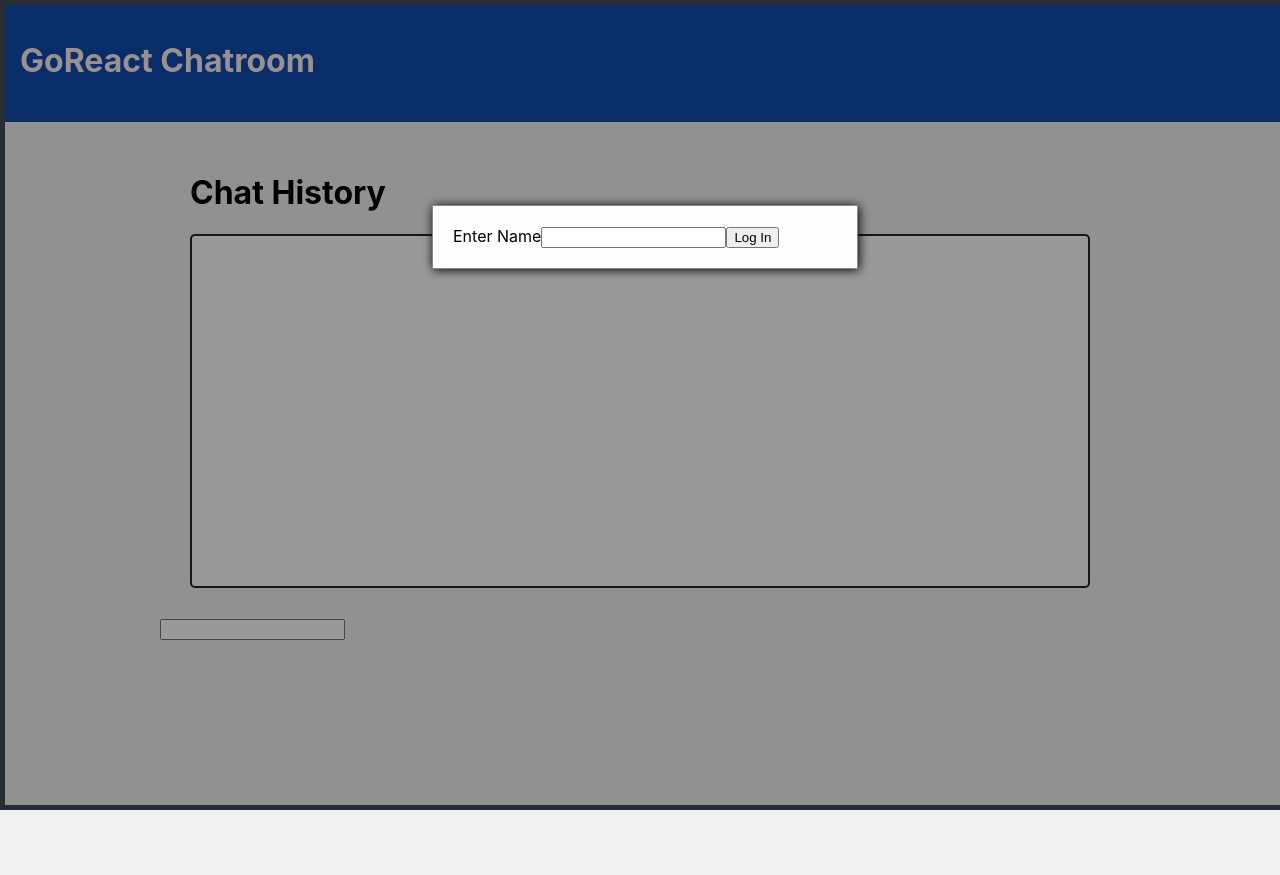
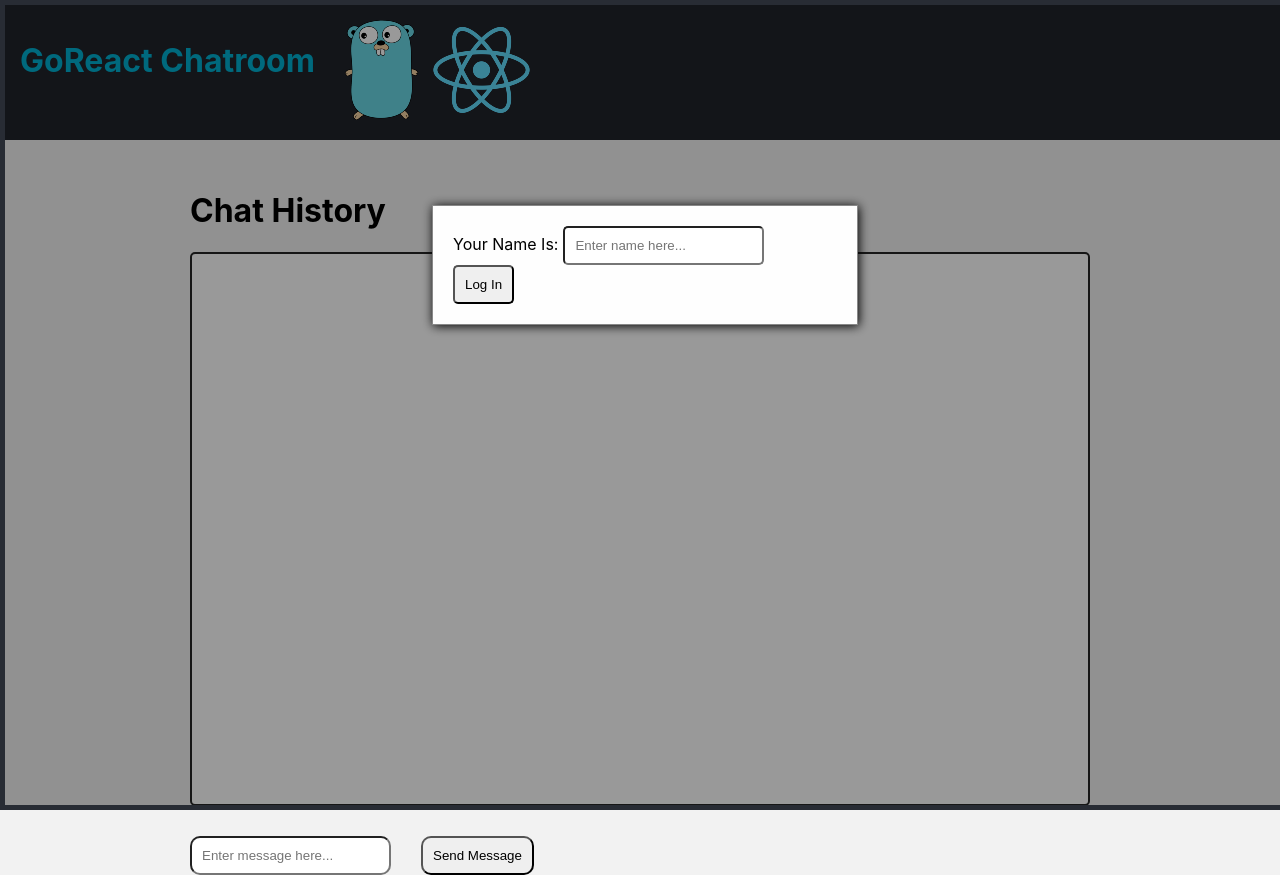
Before and after one commit to jjohnston55/GoReact-Chat, a React (Create React App) app in the folder frontend/: page / in a window 1280 px wide. Before the commit the page ends 800 px from the top, so only its background shows below. Built offline with nearby package versions, Linux system fonts and the light colour scheme.

Commit message:
Improved look of app and fixed some bugs

```diff
--- a/frontend/src/App.css
+++ b/frontend/src/App.css
@@ -14,7 +14,8 @@
 	background-color: rgb(0,0,0); /* Fallback color */
 	background-color: rgba(0,0,0,0.4); /* Black w/ opacity */
 }
-.modal > .modalContent {
+
+.modalContent {
 	background-color: #fefefe;
 	margin: 25vh auto; /* 15% from the top and centered */
 	padding: 20px;
@@ -22,3 +23,13 @@
 	box-shadow: 1px 1px 10px #000000;
 	width: 30%;
 }
+
+.modalContent > label {
+	margin-right: 5px;
+}
+
+input#name, .modalContent > button {
+	margin-right: 20px;
+	padding: 10px;
+	border-radius: 5px;
+}
--- a/frontend/src/App.js
+++ b/frontend/src/App.js
@@ -59,8 +59,10 @@ function App() {
 	}
 
 	const logIn = () => {
-		setLoggedIn(true)
-		setUsername(document.getElementById('name').value)
+		if (document.getElementById('name').value.trim() != '') {
+			setLoggedIn(true)
+			setUsername(document.getElementById('name').value)
+		}
 	}
 
 	return (
@@ -68,8 +70,8 @@ function App() {
 			{ !loggedIn &&
 				<div className='modal'>
 					<div className='modalContent'>
-						<label htmlFor='name'>Enter Name</label>
-						<input id='name' type='text' onKeyDown={typeName} />
+						<label htmlFor='name'>Your Name Is:</label>
+						<input id='name' type='text' onKeyDown={typeName} placeholder='Enter name here...' />
 						<button onClick={logIn} type='button'>Log In</button>
 					</div>
 				</div>
--- a/frontend/src/components/chatInput/chatInput.jsx
+++ b/frontend/src/components/chatInput/chatInput.jsx
@@ -1,13 +1,25 @@
 import React from 'react'
+import './index.css'
 
 const ChatInput = (props) => {
     const { send } = props
 
-    const keyDown = (evt) => send(evt)
+    const keyDown = (evt) => {
+        if (evt.target.value.trim() != '') {
+            send(evt)
+        }
+    }
+
+    const submit = () => {
+        if (document.getElementById('userMessage').value.trim() != '') {
+            send(document.getElementById('userMessage').value)
+        }
+    }
 
     return (
-        <div className='ChatInput'>
-            <input onKeyDown={keyDown} />
+        <div className='chatInput'>
+            <input id='userMessage' onKeyDown={keyDown} type='text' placeholder='Enter message here...' />
+            <button type='button' onClick={submit}>Send Message</button>
         </div>
     )
 }
--- /dev/null
+++ b/frontend/src/components/chatInput/index.css
@@ -0,0 +1,6 @@
+input#userMessage, .chatInput > button {
+    margin-left: 30px;
+    padding: 10px;
+    min-width: 10%;
+    border-radius: 10px;
+}
--- a/frontend/src/components/header/header.jsx
+++ b/frontend/src/components/header/header.jsx
@@ -5,6 +5,8 @@ const Header = () => {
 	return (
 		<div className='header'>
 			<h1>GoReact Chatroom</h1>
+			<img id='golang' src='./img/gopher.png' alt='gopher.png' title='Golang Gopher' />
+			<img id='react' src='./img/react.png' alt='react.png' />
 		</div>
 	)
 }
--- a/frontend/src/components/header/index.css
+++ b/frontend/src/components/header/index.css
@@ -1,8 +1,19 @@
 .header {
-    background-color: #0e4bad;
+    background-color: #20232a;
     padding: 20px;
+    display: grid;
+    grid-template-columns: 325px 80px 120px auto;
 }
 
 .header > h1 {
-    color: #fff2f2;
+    color: #01AFD0;
+    grid-column: 1 / span 1;
 }
+
+img#golang {
+    grid-column: 2 / span 1;
+}
+
+img#react {
+    grid-column: 3 / span 1;
+}
--- a/frontend/src/components/history/history.jsx
+++ b/frontend/src/components/history/history.jsx
@@ -3,8 +3,10 @@ import Message from './message'
 import './index.css'
 
 const History = (props) => {
+    const me = props.me
+
     const messages = props.chatHistory.map((msg, idx) => (
-        <Message key={idx} message={msg.data} />
+        <Message key={idx} message={msg.data} me={me} />
     ))
 
     return (
--- a/frontend/src/components/history/index.css
+++ b/frontend/src/components/history/index.css
@@ -8,17 +8,17 @@ img#avatar {
 
 .chat {
     padding: 5px;
+    display: grid;
+    grid-template-columns: 50px calc(50% - 50px) calc(50% - 50px) 50px;
 }
 
-.chatText, .chat > img {
-    display: inline;
-    vertical-align: middle;
+.chat > img {
+    grid-column: 1 / span 1;
 }
 
 .chatText {
     min-width: 5%;
-    max-width: 45%;
-    display: inline-block;
+    grid-column: 2 / span 1;
     margin-left: 10px;
 }
 
@@ -30,7 +30,7 @@ img#avatar {
 .messages {
     border: 2px solid #262626;
     border-radius: 5px;
-    height: 300px;
+    height: 500px;
     padding: 25px;
     background-color: #ffffff;
     overflow-y: scroll;
@@ -61,5 +61,33 @@ img#avatar {
     text-align: center;
     color: rgba(160, 160, 160, 120);
     padding-bottom: 10px;
+}
+
+.chatMe {
+    padding: 5px;
+    margin-left: auto;
+    margin-right: 0;
+    display: grid;
+    grid-template-columns: 50px calc(50% - 50px) calc(50% - 50px) 50px;
+}
+
+.chatMe > img {
+    grid-column: 4 / span 1;
 
 }
+
+.chatTextMe {
+    min-width: 5%;
+    max-width: calc(50% - 50px);
+    margin-right: 10px;
+    grid-column: 3 / span 1;
+    justify-self: right;
+}
+
+.chatTextMe > .message {
+    float: right;
+}
+
+.chatMe .user {
+    text-align: end;
+}
--- a/frontend/src/components/history/message.jsx
+++ b/frontend/src/components/history/message.jsx
@@ -2,6 +2,7 @@ import React, { useState } from 'react'
 
 const Message = (props) => {
     const message = JSON.parse(props.message)
+    const me = props.me
 
     const hashCode = s => Math.abs(s.split('').reduce((a,b) => (((a << 5) - a) + b.charCodeAt(0))|0, 0)) % 25
 
@@ -15,6 +16,17 @@ const Message = (props) => {
             )
         case 1: // Message
         default:
+            if (message.user == me) {
+                return (
+                    <div className='chatMe'>
+                        <div className='chatTextMe'>
+                            <div className='message'>{message.body}</div>
+                            <div className='user'>(you)</div>
+                        </div>
+                        <img id='avatar' alt='avatar' src={imgSrc} />
+                    </div>
+                )
+            } else {
                 return (
                     <div className='chat'>
                         <img id='avatar' alt='avatar' src={imgSrc} />
@@ -26,5 +38,6 @@ const Message = (props) => {
                 )
             }
     }
+}
 
 export default Message
```
Also changed, not shown: frontend/public/img/gopher.png (added), frontend/public/img/react.png (added). Lines whose indentation alone changed are shown as unchanged.
